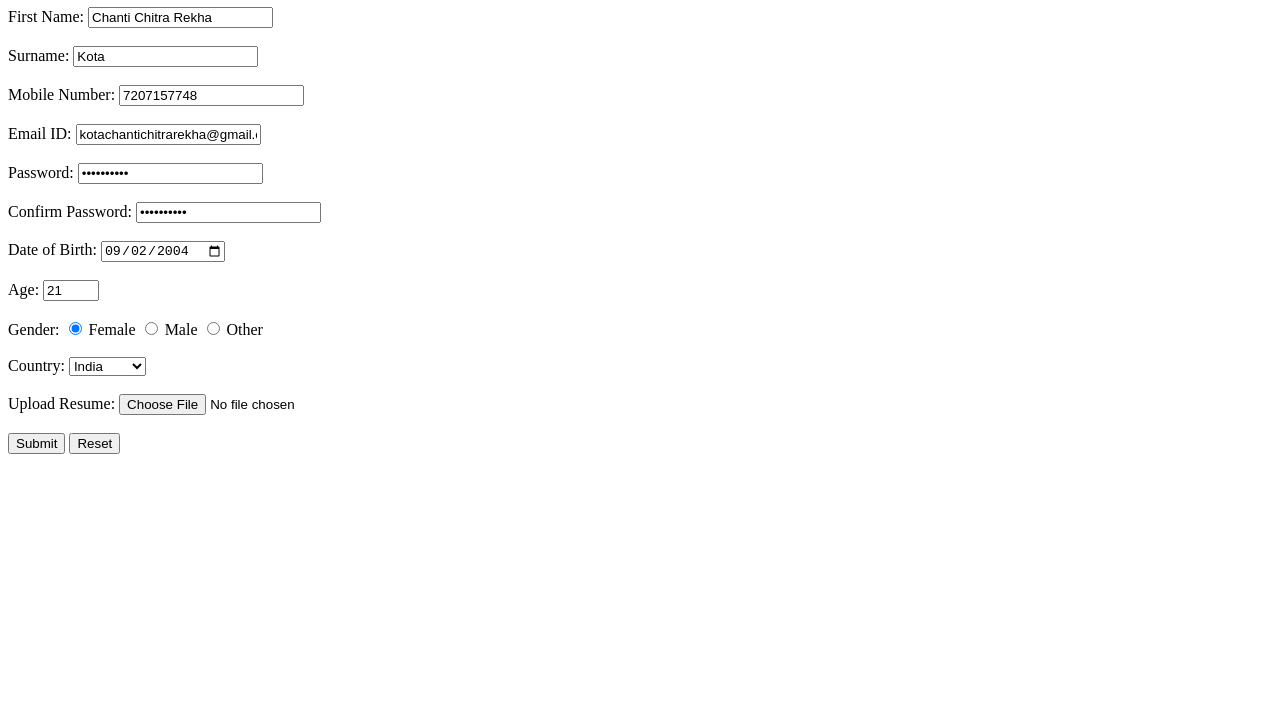
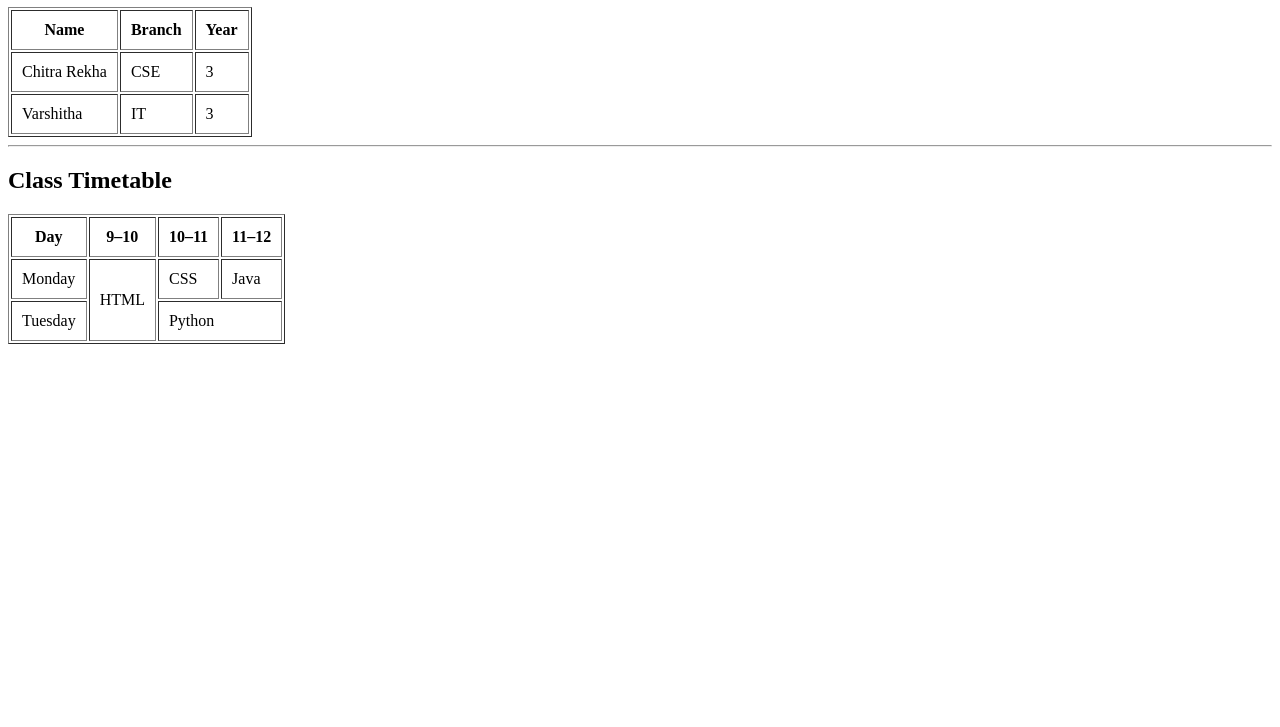
Before and after one commit to chitra-kota/HTML-PROJECTS1, a plain HTML site: page index.html in a window 1280 px wide. Shown: the part 73-800 px from the top of the page. Drawn offline with Linux system fonts and the light colour scheme.

Commit message:
Add files via upload

```diff
--- a/index.html
+++ b/index.html
@@ -1,87 +1,52 @@
 <!DOCTYPE html>
-<html lang="en">
+<html>
 <head>
-    <meta charset="UTF-8">
-    <title>Course Registration Form</title>
+    <title>Tables</title>
 </head>
-
 <body>
 
-<h1>Course Registration Form</h1>
+<h1>Student Details</h1>
 
-<form>
+<table border="1" cellpadding="10">
+    <tr>
+        <th>Name</th>
+        <th>Branch</th>
+        <th>Year</th>
+    </tr>
+    <tr>
+        <td>Chitra Rekha</td>
+        <td>CSE</td>
+        <td>3</td>
+    </tr>
+    <tr>
+        <td>Varshitha</td>
+        <td>IT</td>
+        <td>3</td>
+    </tr>
+</table>
 
-    <!-- First Name -->
-    <label for="fname">First Name:</label>
-    <input type="text" id="fname" name="fname" value="Chanti Chitra Rekha" required>
-    <br><br>
+<hr>
 
-    <!-- Surname -->
-    <label for="sname">Surname:</label>
-    <input type="text" id="sname" name="sname" value="Kota">
-    <br><br>
+<h2>Class Timetable</h2>
 
-    <!-- Mobile Number -->
-    <label for="mobile">Mobile Number:</label>
-    <input type="tel" id="mobile" name="mobile" value="7207157748" required>
-    <br><br>
-
-    <!-- Email -->
-    <label for="email">Email ID:</label>
-    <input type="email" id="email" name="email" value="kotachantichitrarekha@gmail.com" required>
-    <br><br>
-
-    <!-- Password -->
-    <label for="password">Password:</label>
-    <input type="password" id="password" name="password" value="Chitra@123" required>
-    <br><br>
-
-    <!-- Confirm Password -->
-    <label for="cpassword">Confirm Password:</label>
-    <input type="password" id="cpassword" name="cpassword" value="Chitra@123" required>
-    <br><br>
-
-    <!-- Date of Birth -->
-    <label for="dob">Date of Birth:</label>
-    <input type="date" id="dob" name="dob" value="2004-09-02">
-    <br><br>
-
-    <!-- Age -->
-    <label for="age">Age:</label>
-    <input type="number" id="age" name="age" value="21" min="18" max="65">
-    <br><br>
-
-    <!-- Gender -->
-    <label>Gender:</label>
-    <input type="radio" id="female" name="gender" value="female" checked>
-    <label for="female">Female</label>
-
-    <input type="radio" id="male" name="gender" value="male">
-    <label for="male">Male</label>
-
-    <input type="radio" id="other" name="gender" value="other">
-    <label for="other">Other</label>
-    <br><br>
-
-    <!-- Country -->
-    <label for="country">Country:</label>
-    <select id="country" name="country">
-        <option value="india" selected>India</option>
-        <option value="usa">USA</option>
-        <option value="germany">Germany</option>
-    </select>
-    <br><br>
-
-    <!-- Upload Resume -->
-    <label for="resume">Upload Resume:</label>
-    <input type="file" id="resume" name="resume">
-    <br><br>
-
-    <!-- Buttons -->
-    <input type="submit" value="Submit">
-    <input type="reset" value="Reset">
-
-</form>
+<table border="1" cellpadding="10">
+    <tr>
+        <th>Day</th>
+        <th>9–10</th>
+        <th>10–11</th>
+        <th>11–12</th>
+    </tr>
+    <tr>
+        <td>Monday</td>
+        <td rowspan="2">HTML</td>
+        <td>CSS</td>
+        <td>Java</td>
+    </tr>
+    <tr>
+        <td>Tuesday</td>
+        <td colspan="2">Python</td>
+    </tr>
+</table>
 
 </body>
 </html>
```
